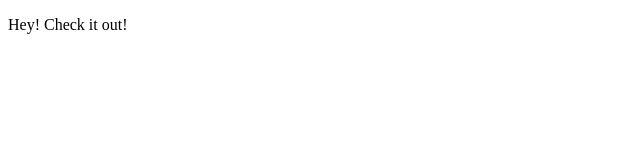
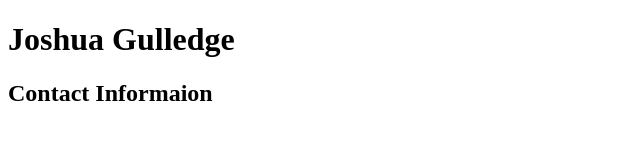
Before and after one commit to JoshuaGulledge/joshgulledge.github.io, a plain HTML site: page index.html in a window 1280 px wide. Shown: the whole page, without its empty margins (0-640 px from the left). Drawn offline with Linux system fonts and the light colour scheme.

Commit message:
start of my resume

```diff
--- a/index.html
+++ b/index.html
@@ -5,10 +5,11 @@
 <head>
 <title> Github resume page </title>
 </head>
-
+  <h1> Joshua Gulledge </h2>
+  <h2> Contact Informaion </h2>
 <body>
 
-<p> Hey! Check it out! </p>
+<p>  </p>
 
 </body>
 
```
